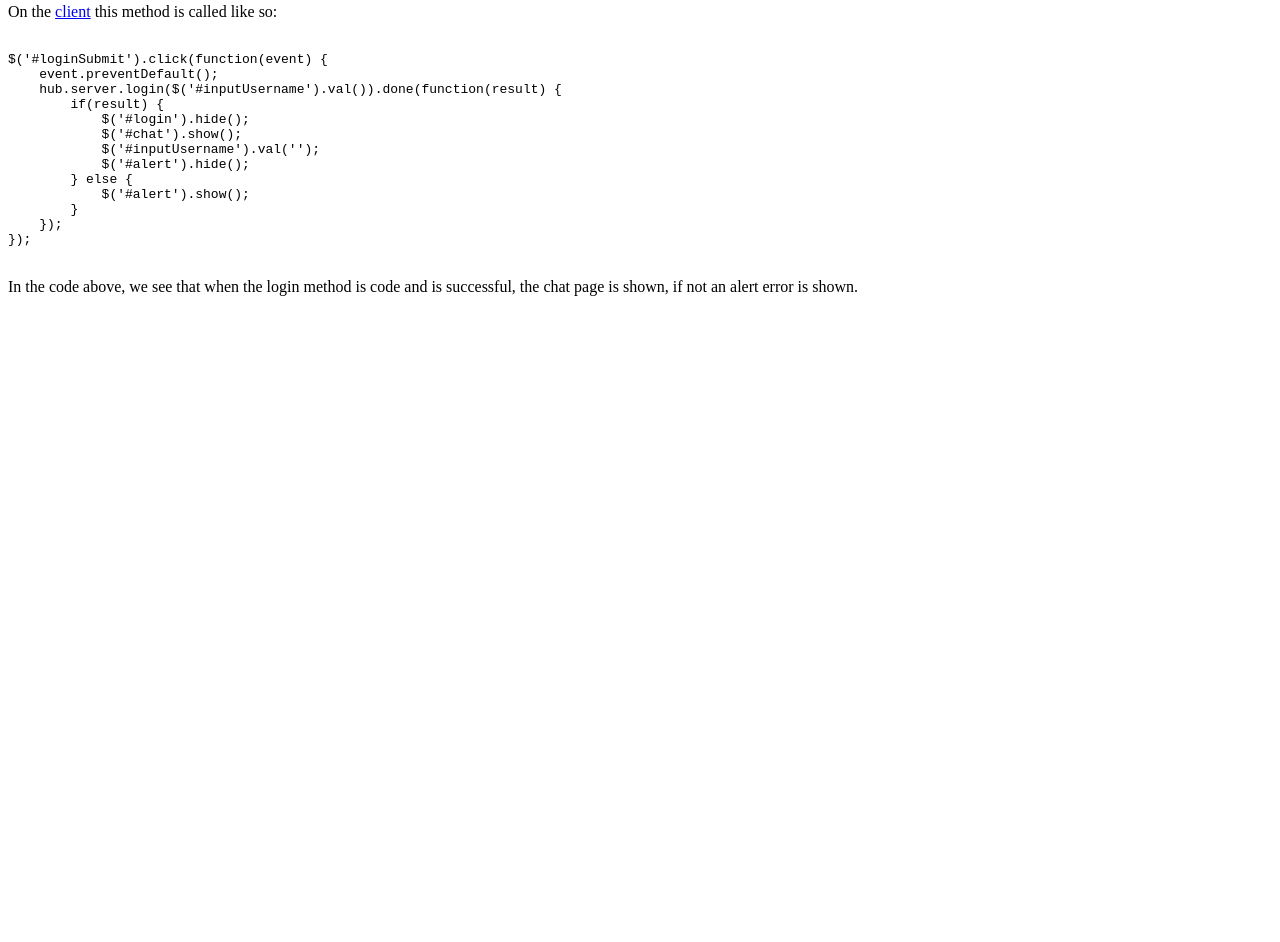
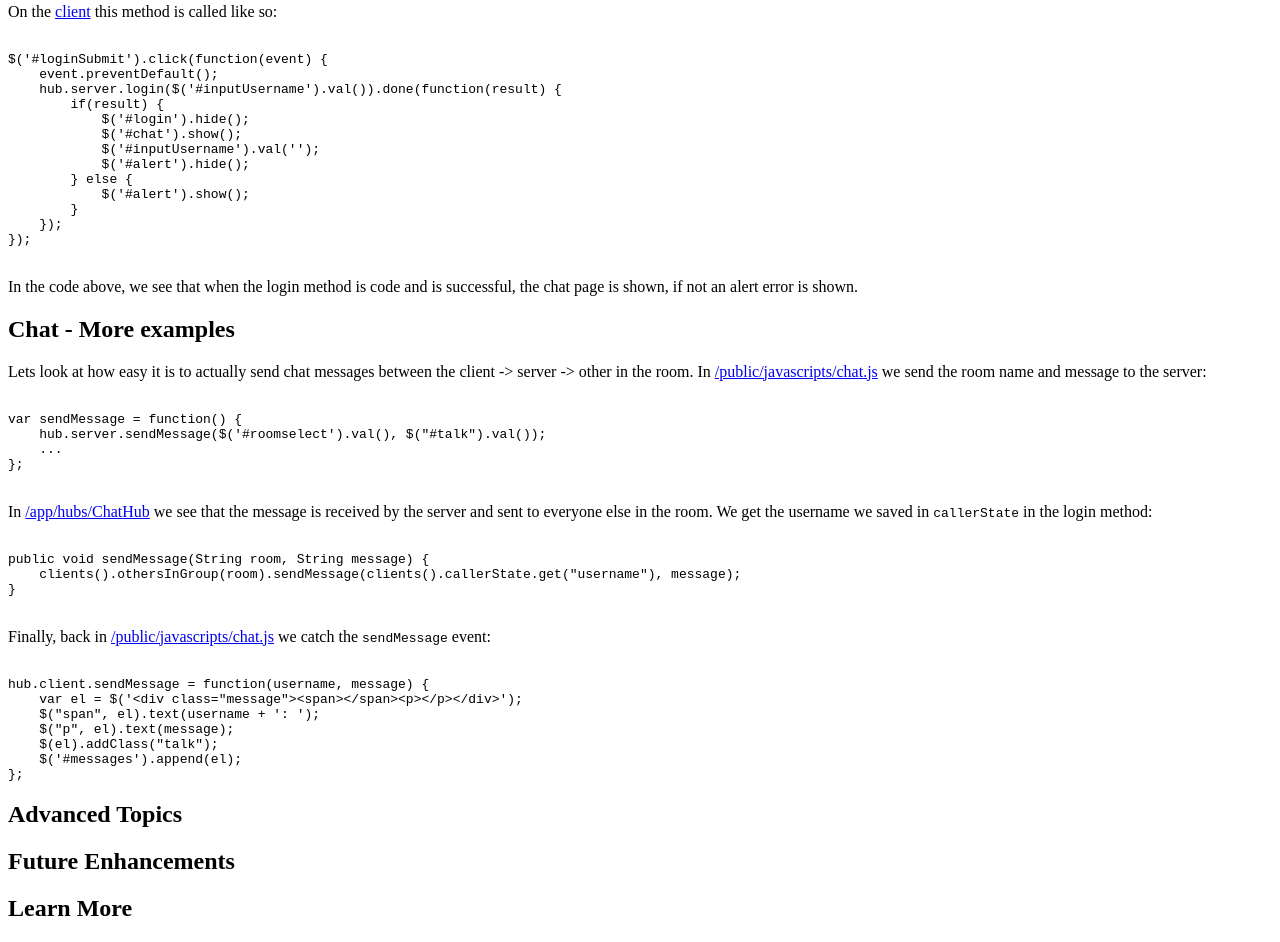
Before and after one commit to chanan/signalj-chat-java, a plain HTML site: page tutorial/index.html in a window 1280 px wide. Shown: the part 6859-7801 px from the top of the page. Before the commit the page ends 7171 px from the top, so only its background shows below. Drawn offline with Linux system fonts and the light colour scheme.

Commit message:
more tutorial sections

```diff
--- a/tutorial/index.html
+++ b/tutorial/index.html
@@ -7,7 +7,7 @@
 <body>
     <div>
         <h2>SignalJ Overview</h2>
-        <p>SignalJ is a port of <a href="http://asp.net/signalr" target="_blank">ASP.Net SignalR</a> to PlayFramework and Akka. SignalJ provides an abstraction for client-server and server-client
+        <p>SignalJ is a port of <a href="http://asp.net/signalr">ASP.Net SignalR</a> to PlayFramework and Akka. SignalJ provides an abstraction for client-server and server-client
         message based communication. The client is usually a browser. In that case, the communication mechanism is chosen automatically based on the browser's capabilities: Websockets, ServerSentEvents, and
         Ajax Longpolling. For older versions of IE, SignalR provides ForeverFrames but that features has not been ported to SignalJ yet. Other clients for SignalR exist as well, such as: iOS, Andriod, and
         .net framework. This allows the same server code to be easily used by both browsers and native clients. In this tutorial we will be dealing with javascript/browser clients.</p>
@@ -57,7 +57,7 @@ libraryDependencies ++= Seq(
         </code></pre>
         <p>The next two step are <em>optional</em>. First, if you wish to use the ServerSentEvents or AJAX LongPolling transports you will need to extend your
         <a href="#code/app/Global.java">Global</a> from SignalJ's Global (<code>signalJ.SignalJGlobal</code>). (Note: in the event you cannot do so, there are other options. Please see the documentation at
-        <a href="http://signalj.io" target="_blank">the SignalJ website</a>). If you plan to only support Websockets, this step is not needed.</p>
+        <a href="http://signalj.io">the SignalJ website</a>). If you plan to only support Websockets, this step is not needed.</p>
         <p>The second optional step is only required if want to load the SignalR's JQuery plugin (and therefore SignalJ's) from inside the the plugin itself. This options & benefits of different ways of loading
         the JQuery plugin are discussed in the next step of the tutorial (Client Side Setup). However, if you do chose to use this option then two changes need to be made. First, you will need to include sbt-web version 1.1
         or above in your <a href="#code/project/plugins.sbt">plugins.sbt</a>: </p>
@@ -73,7 +73,7 @@ WebKeys.directWebModules in Assets += "signalj"
     <div>
         <h2>Client Side Setup</h2>
         <p>Three script files are needed for SignalJ to work: JQuery, SignalR's JQuery plugin, and SignalJ's hubs javascript file.</p>
-        <p>First, include JQuery in your project. Use JQuery 1.x if you plan to support older browsers. In this example, I included JQuery 2 via <a href="http://webjars.org" target="_blank">Webjars</a>.
+        <p>First, include JQuery in your project. Use JQuery 1.x if you plan to support older browsers. In this example, I included JQuery 2 via <a href="http://webjars.org">Webjars</a>.
         This can be found in <a href="#code/app/views/main.scala.html">/app/views/main.scala.html</a>: </p>
         <code><pre>
 &lt;script type='text/javascript' src='@routes.WebJarAssets.at(WebJarAssets.locate("jquery.min.js"))'&gt;&lt;/script&gt;
@@ -138,7 +138,7 @@ public class ChatHub extends Hub&lt;ChatPage&gt; {
     <div>
         <h2>Hub Methods</h2>
         <p>Any public method can be called from a client. The methods are called asynchronously inside of an actor. Each time a hub method is invoked, a new instance of the hub is created. The hub class can
-        be supplied by your dependency injection framework. For more information on this check out the documentation at the <a href="http://signalj.io" target="_blank">SignalJ website</a>.</p>
+        be supplied by your dependency injection framework. For more information on this check out the documentation at the <a href="http://signalj.io">SignalJ website</a>.</p>
         <p>Hub methods can be void or return a value. For example, a method that adds two numbers can be written in two ways that differ in the way they are handled on the client (more on that topic
         in the client section):</p>
         <pre><code>
@@ -369,7 +369,7 @@ public class ChatHub extends Hub&lt;ChatPage&gt; {
                 This will update the map between connectionIds and usernames</li>
             <li><code>return true;</code> - If everything was successful, the server returns true to the client</li>
         </ol>
-        <p>On the <a href="#code/tutorial/index.html">client</a> this method is called like so:</p>
+        <p>On the <a href="#code/public/javascripts/chat.js">client</a> this method is called like so:</p>
         <pre><code>
 $('#loginSubmit').click(function(event) {
     event.preventDefault();
@@ -387,5 +387,42 @@ $('#loginSubmit').click(function(event) {
         </code></pre>
         <p>In the code above, we see that when the login method is code and is successful, the chat page is shown, if not an alert error is shown.</p>
     </div>
+    <div>
+        <h2>Chat - More examples</h2>
+        <p>Lets look at how easy it is to actually send chat messages between the client -&gt; server -&gt; other in the room.
+        In <a href="#code/public/javascripts/chat.js">/public/javascripts/chat.js</a> we send the room name and message to the server:</p>
+        <pre><code>
+var sendMessage = function() {
+    hub.server.sendMessage($('#roomselect').val(), $("#talk").val());
+    ...
+};
+        </code></pre>
+        <p>In <a href="#code/app/hubs/ChatHub.java">/app/hubs/ChatHub</a> we see that the message is received by the server and
+        sent to everyone else in the room. We get the username we saved in <code>callerState</code> in the login method:</p>
+        <pre><code>
+public void sendMessage(String room, String message) {
+    clients().othersInGroup(room).sendMessage(clients().callerState.get("username"), message);
+}
+        </code></pre>
+        <p>Finally, back in <a href="#code/public/javascripts/chat.js">/public/javascripts/chat.js</a> we catch the <code>sendMessage</code> event:</p>
+<pre><code>
+hub.client.sendMessage = function(username, message) {
+    var el = $('&lt;div class="message"&gt;&lt;span&gt;&lt;/span&gt;&lt;p&gt;&lt;/p&gt;&lt;/div&gt;');
+    $("span", el).text(username + ': ');
+    $("p", el).text(message);
+    $(el).addClass("talk");
+    $('#messages').append(el);
+};
+</code></pre>
+    </div>
+    <div>
+        <h2>Advanced Topics</h2>
+    </div>
+    <div>
+        <h2>Future Enhancements</h2>
+    </div>
+    <div>
+        <h2>Learn More</h2>
+    </div>
 </body>
 </html>
```
